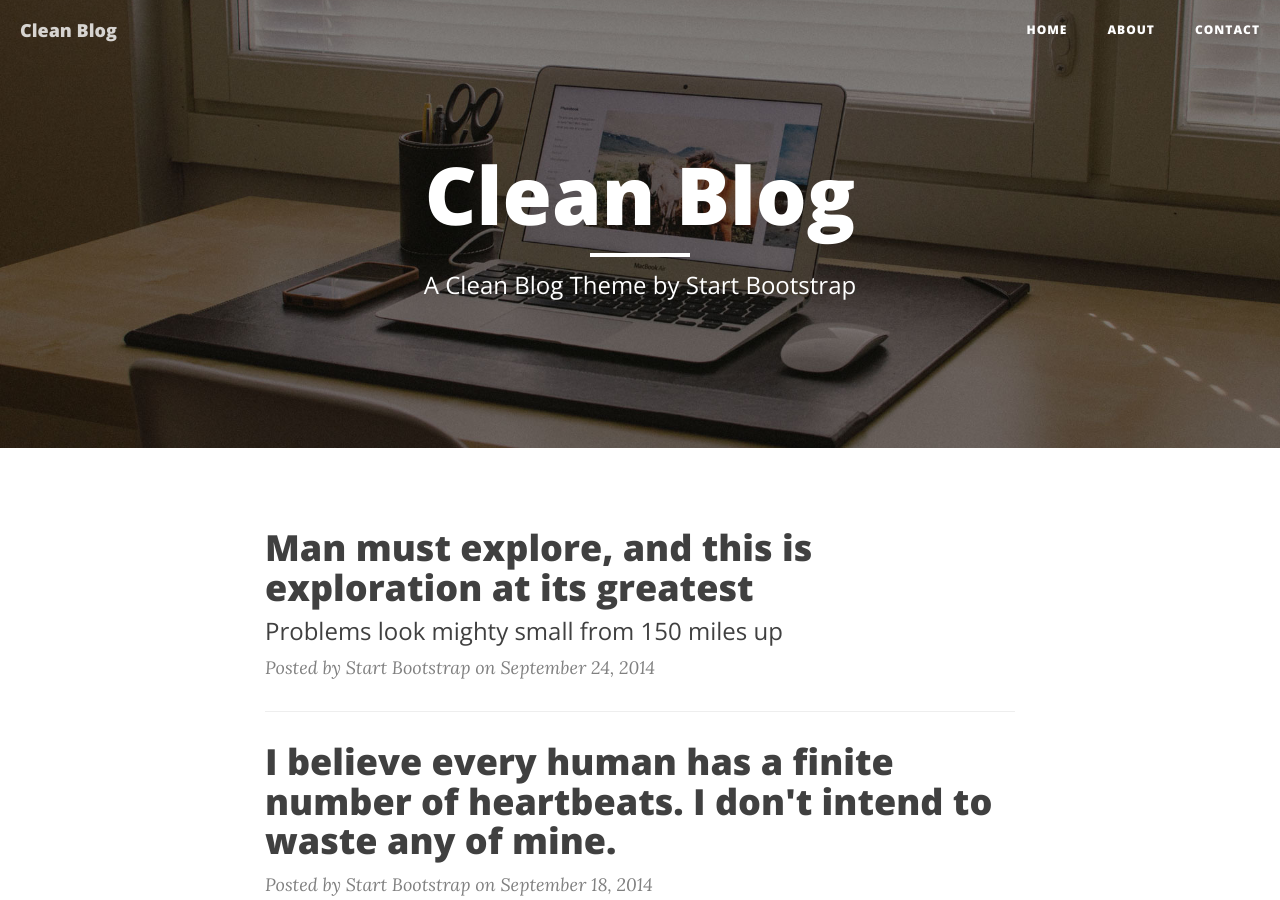
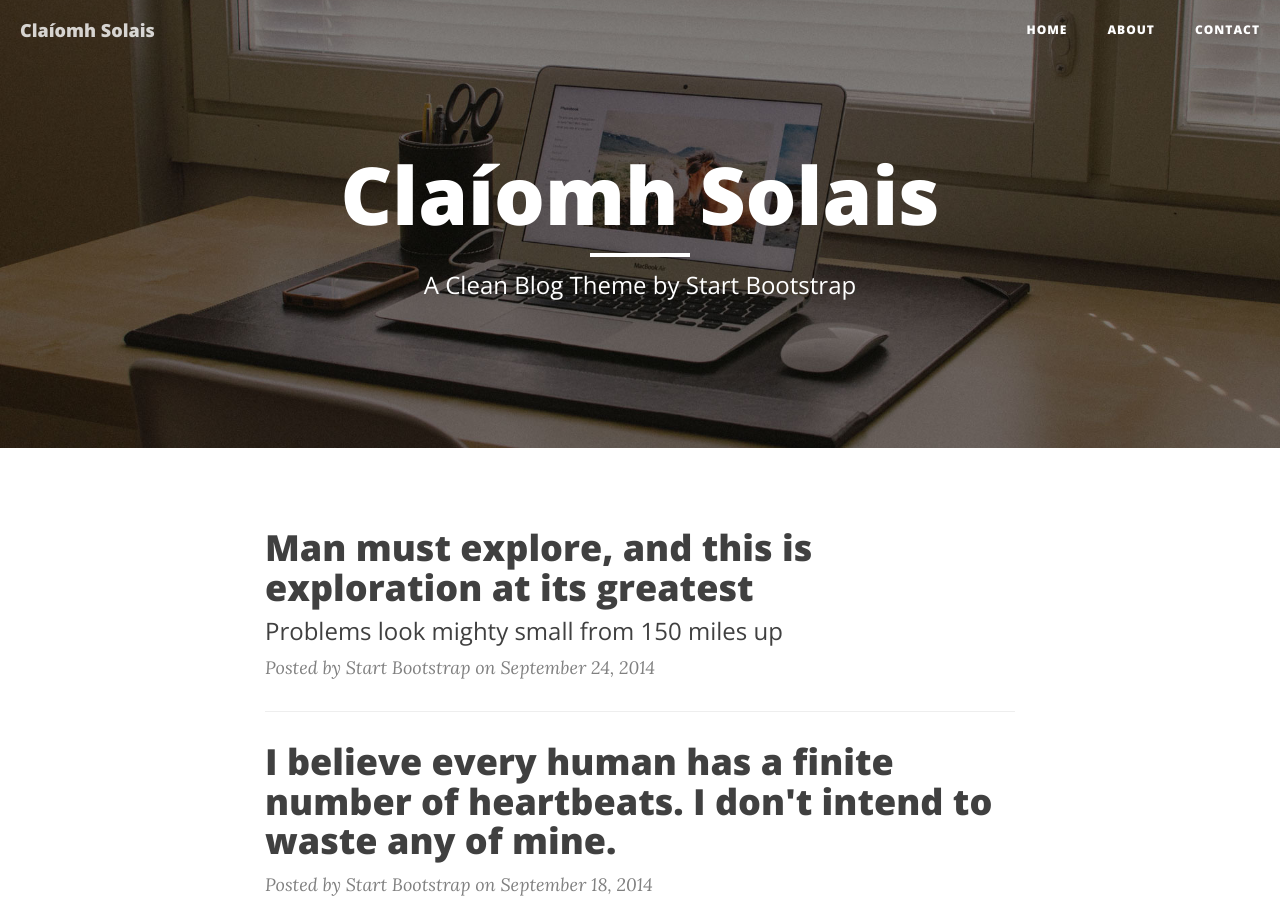
Before and after one commit to AdrienLemaire/claiomhsolais.github.io, a Jekyll site: the page built from index.html, in a window 1280 px wide and 900 px high. Built offline with Jekyll 4.4.1, drawn with Linux system fonts in a browser that asks for light colours; nearby versions of some CDN libraries; the list of posts is cut into pages by our own code; some of the changed text lies outside the part shown.

Commit message:
設定をアップデートしました。

```diff
--- a/_config.yml
+++ b/_config.yml
@@ -1,13 +1,13 @@
 # Site settings
-title: Clean Blog
+title: Claíomh Solais
 header-img: img/home-bg.jpg
-email: your-email@yourdomain.com
+email: solais.info@gmail.com
 description: "Write your site description here. It will be used as your sites meta description as well!"
-baseurl: "/startbootstrap-clean-blog-jekyll"
-url: "http://yourdomain.com"
-twitter_username: SBootstrap
-github_username:  davidtmiller
-facebook_username:  IronSummitMedia
+baseurl: ""
+url: "http://claiomhsolais.jp"
+twitter_username: ibukiyui0614
+#github_username:  claionhsolais
+#facebook_username:  IronSummitMedia
 
 # Build settings
 markdown: kramdown
```
